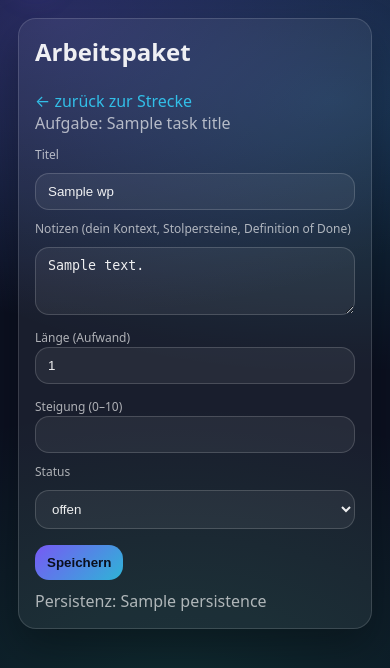
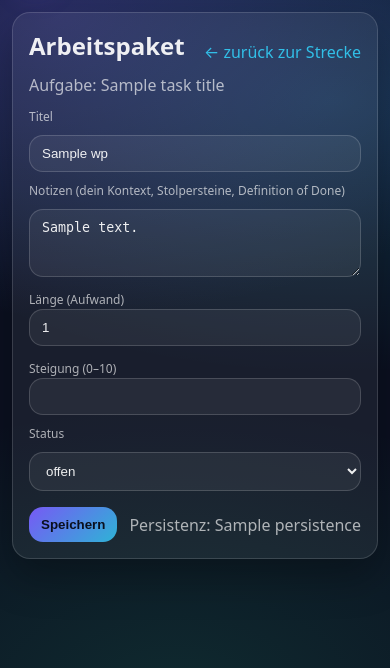
Before and after one commit to NoMadAndy/goals, a FastAPI app: template src/stellwerk/templates/work_package.html in a window 390 px wide. Shown: the part 68-736 px from the top of the page. Run offline with FastAPI, Linux system fonts and the light colour scheme; the template is opened without the code that fills it: most values are stand-ins (such as "Sample title", 1, 10 or a date in 2020).

Commit message:
Show sidebar on mobile

```diff
--- a/src/stellwerk/static/app.css
+++ b/src/stellwerk/static/app.css
@@ -385,8 +385,8 @@
 
 /* Mobile: nur das Nötigste */
 @media (max-width: 900px){
-  .layout{grid-template-columns: 1fr}
-  .sidebar{display:none}
+  .layout{grid-template-columns: 1fr; padding:12px}
+  .sidebar{display:flex}
   .packages{grid-template-columns: 1fr}
   .row-right{flex-direction:column; align-items:stretch}
   .grid2{grid-template-columns: 1fr}
```
